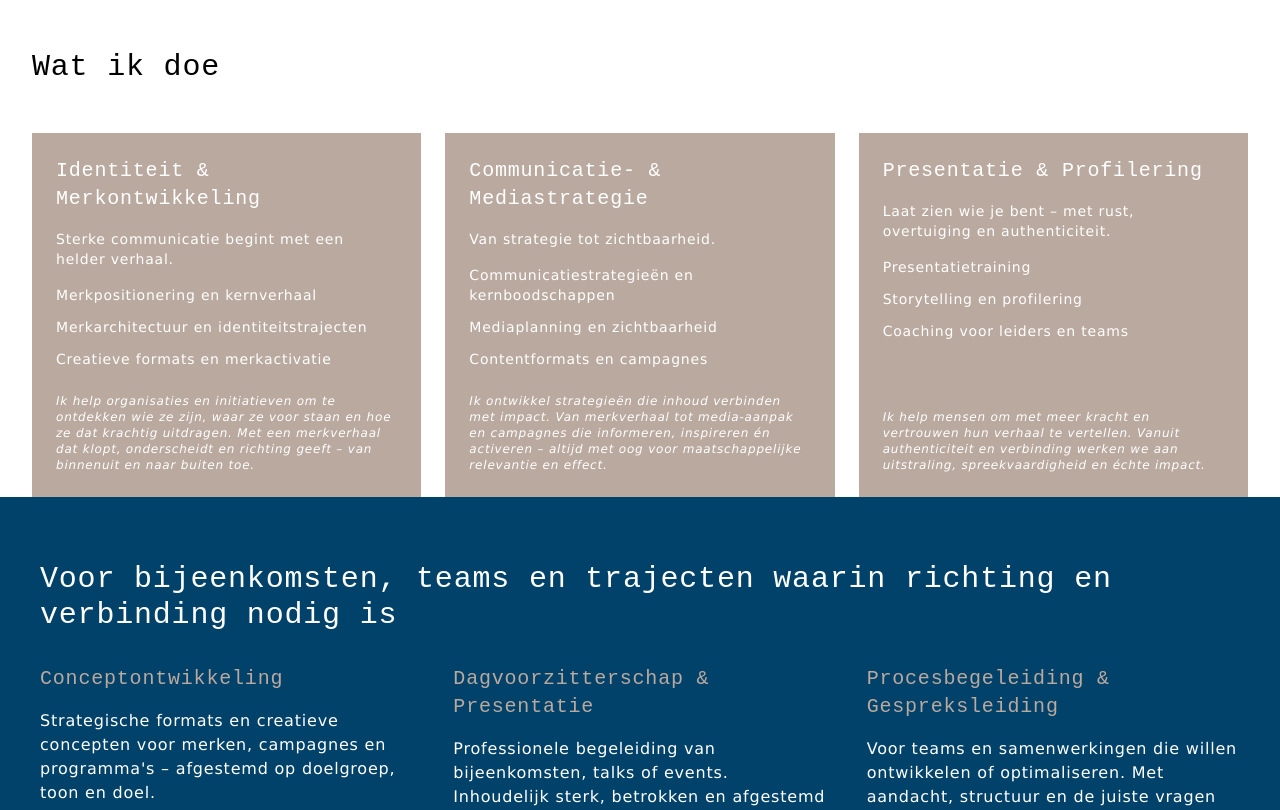
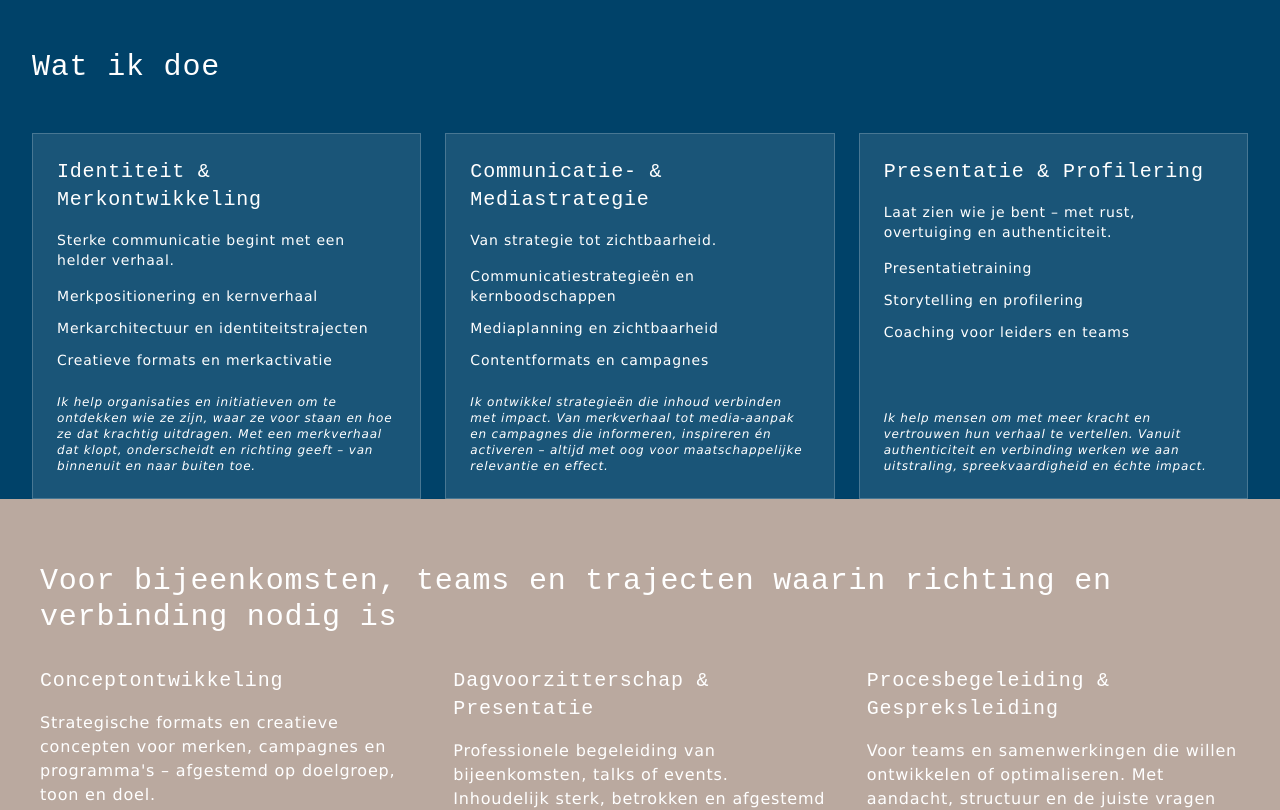
Before and after one commit to accounts-sbo/MensenWijzerProject, a React (Vite) app: page / in a window 1280 px wide. Shown: the part 2320-3130 px from the top of the page. Built offline with nearby package versions, Linux system fonts and the light colour scheme; a web font is replaced by a local one.

Commit message:
feat: Style services section
Change the "Wat ik doe" section to blue and the "bijeenkomsten teams" section to dark beige.

```diff
--- a/src/components/Services.tsx
+++ b/src/components/Services.tsx
@@ -32,9 +32,9 @@ const Services = () => {
   };
 
   return (
-    <section className="py-16 md:py-24">
+    <section className="bg-mensen-blue py-16 md:py-24 text-white">
       <div className="container">
-        <h2 className="text-2xl md:text-3xl font-brass-mono mb-12 text-mensen-black">
+        <h2 className="text-2xl md:text-3xl font-brass-mono mb-12 text-white">
           Wat ik doe
         </h2>
 
@@ -74,8 +74,8 @@ const Services = () => {
         </div>
       </div>
 
-      {/* Full-width blue section for bijeenkomsten - removed spacing/margin for seamless connection */}
-      <div className="bg-mensen-blue py-12 md:py-16">
+      {/* Full-width beige section for bijeenkomsten - removed spacing/margin for seamless connection */}
+      <div className="bg-mensen-beige py-12 md:py-16">
         <div className="container px-6 md:px-10">
           <h2 className="text-2xl md:text-3xl font-brass-mono mb-8 text-white">
             Voor bijeenkomsten, teams en trajecten waarin richting en verbinding nodig is
@@ -83,19 +83,19 @@ const Services = () => {
 
           <div className="grid grid-cols-1 md:grid-cols-3 gap-10">
             <div>
-              <h3 className="text-xl font-brass-mono mb-4 text-mensen-beige">Conceptontwikkeling</h3>
+              <h3 className="text-xl font-brass-mono mb-4 text-white">Conceptontwikkeling</h3>
               <p className="font-lucida tracking-wide-50 text-white">
                 Strategische formats en creatieve concepten voor merken, campagnes en programma's – afgestemd op doelgroep, toon en doel.
               </p>
             </div>
             <div>
-              <h3 className="text-xl font-brass-mono mb-4 text-mensen-beige">Dagvoorzitterschap & Presentatie</h3>
+              <h3 className="text-xl font-brass-mono mb-4 text-white">Dagvoorzitterschap & Presentatie</h3>
               <p className="font-lucida tracking-wide-50 text-white">
                 Professionele begeleiding van bijeenkomsten, talks of events. Inhoudelijk sterk, betrokken en afgestemd op het moment én de mensen in de zaal.
               </p>
             </div>
             <div>
-              <h3 className="text-xl font-brass-mono mb-4 text-mensen-beige">Procesbegeleiding & Gespreksleiding</h3>
+              <h3 className="text-xl font-brass-mono mb-4 text-white">Procesbegeleiding & Gespreksleiding</h3>
               <p className="font-lucida tracking-wide-50 text-white">
                 Voor teams en samenwerkingen die willen ontwikkelen of optimaliseren. Met aandacht, structuur en de juiste vragen breng ik helderheid en beweging.
               </p>
--- a/src/index.css
+++ b/src/index.css
@@ -91,7 +91,7 @@
 }
 
 .service-card {
-  @apply p-6 bg-mensen-beige text-white h-full flex flex-col justify-between;
+  @apply p-6 bg-white/10 text-white h-full flex flex-col justify-between border border-white/20;
 }
 
 .service-card h3 {
```
